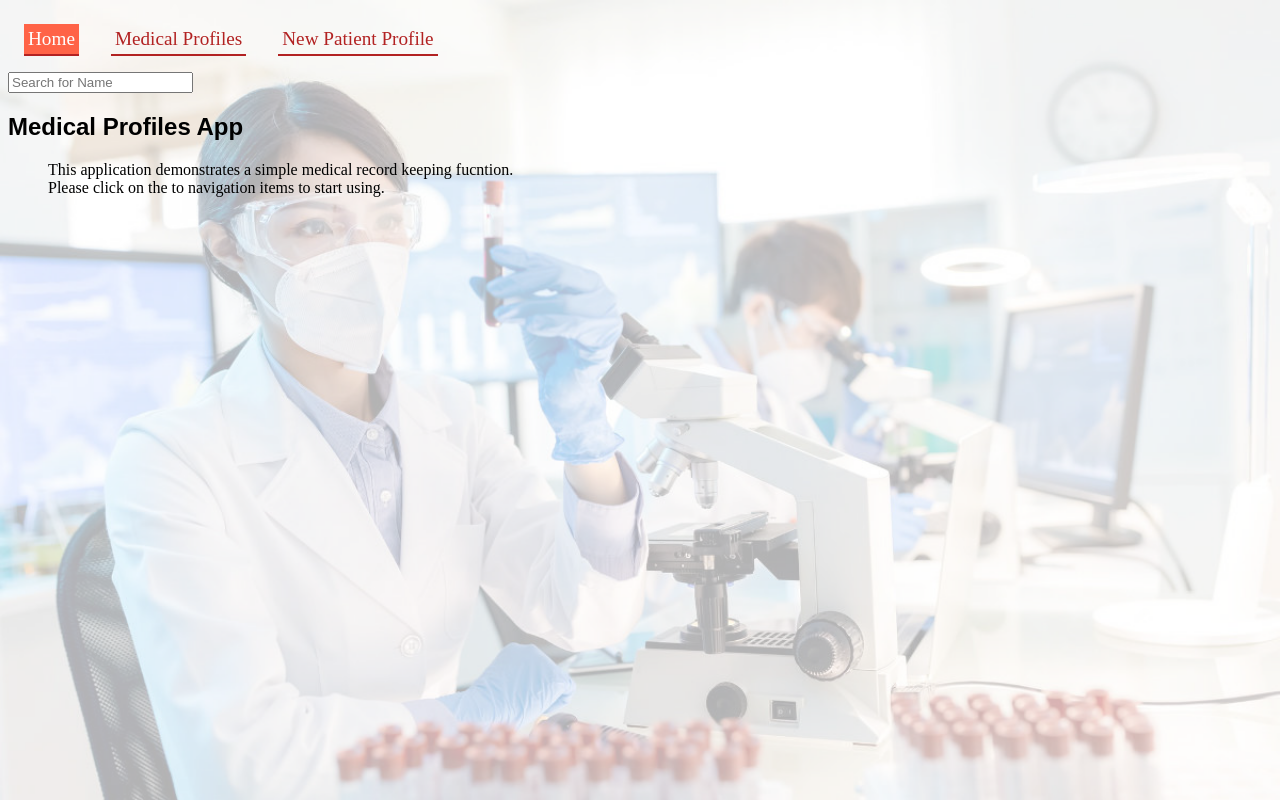
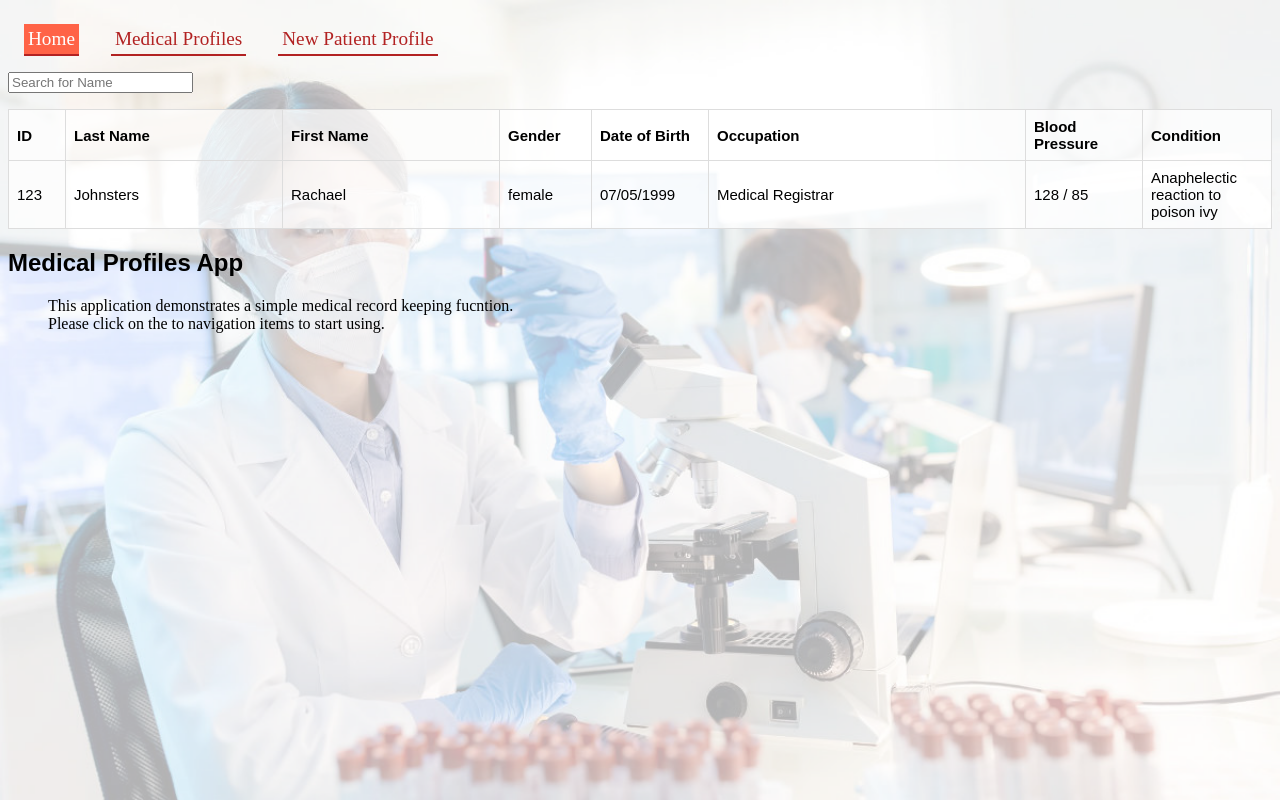
Before and after one commit to FurnBirds/MedFormsReact, a React (Create React App) app: page / in a window 1280 px wide. Built offline with nearby package versions, Linux system fonts and the light colour scheme.

Commit message:
added static components of table and table rows and search bar

```diff
--- a/src/App.js
+++ b/src/App.js
@@ -11,6 +11,41 @@ import Home from "./Home";
 import MedicalProfiles from "./MedicalProfiles.js"
 import './index.css';
 
+function MedProfiles() {
+  return (
+    <div>
+      <SearchBar />
+      <table>
+        <thead>
+          <tr>
+            <th>ID</th>
+            <th className="names">Last Name</th>
+            <th className="names">First Name</th>
+            <th className="ptGender">Gender</th>
+            <th className="ptDOB">Date of Birth</th>
+            <th className="ptOccupation">Occupation</th>
+            <th className="ptBP">Blood Pressure</th>
+            <th className="ptCondition">Condition</th>
+          </tr>
+        </thead>
+        <tbody>
+          <MedProfileRow
+            id="123"
+            surname="Johnsters"
+            firstname="Rachael"
+            gender="female"
+            dob="07/05/1999"
+            occupation="Medical Registrar"
+            systolicBP="128"
+            diastolicBP="85"
+            medicalIssue="Anaphelectic reaction to poison ivy"
+          />
+        </tbody>
+      </table>
+    </div>
+  )
+};
+
 function SearchBar() {
   return (
     <form>
@@ -19,15 +54,20 @@ function SearchBar() {
   )
 }
 
-
-function statMedicalProfiles() {
+function MedProfileRow ({ id, surname, firstname, dob, gender, occupation, systolicBP, diastolicBP, medicalIssue}) {
   return (
-    <div>
-      <SearchBar />
-    </div>
+    <tr>
+      <td className = "ptID" id = "ptID">{id}</td>
+      <td className = "names" id = "ptSurname">{surname}</td>
+      <td className = "names" id = "ptFirstname">{firstname}</td>
+      <td className = "ptGender">{gender}</td>
+      <td className = "ptDOB">{dob}</td>
+      <td className = "ptOccupation">{occupation}</td>
+      <td className = "ptBP">{systolicBP} / {diastolicBP}</td>
+      <td className = "ptCondition">{medicalIssue}</td>
+    </tr>
   )
 }
-
 
 function App() {
 
@@ -35,7 +75,7 @@ function App() {
  return (
     <div className="App">
       <NavBar />
-      <SearchBar />
+      <MedProfiles />
       <Routes>
         <Route exact path="/" element={<Home />} />
         <Route exact path="/MedicalProfiles" element={<MedicalProfiles />} />
@@ -46,6 +86,7 @@ function App() {
   );
 }
 
+
 export default App;
 
 //{/* <Home /> */}
--- a/src/index.css
+++ b/src/index.css
@@ -116,10 +116,13 @@ font-size: 15px;
   width: 100px;
 }
 .names{
-  width: 150px
+  width: 200px
+}
+.ptOccupation{
+  width: 300px
 }
 .ptCondition{
-  max-width: 400px;
+  max-width: 500px;
   overflow-wrap: break-word;
 }
 
```
